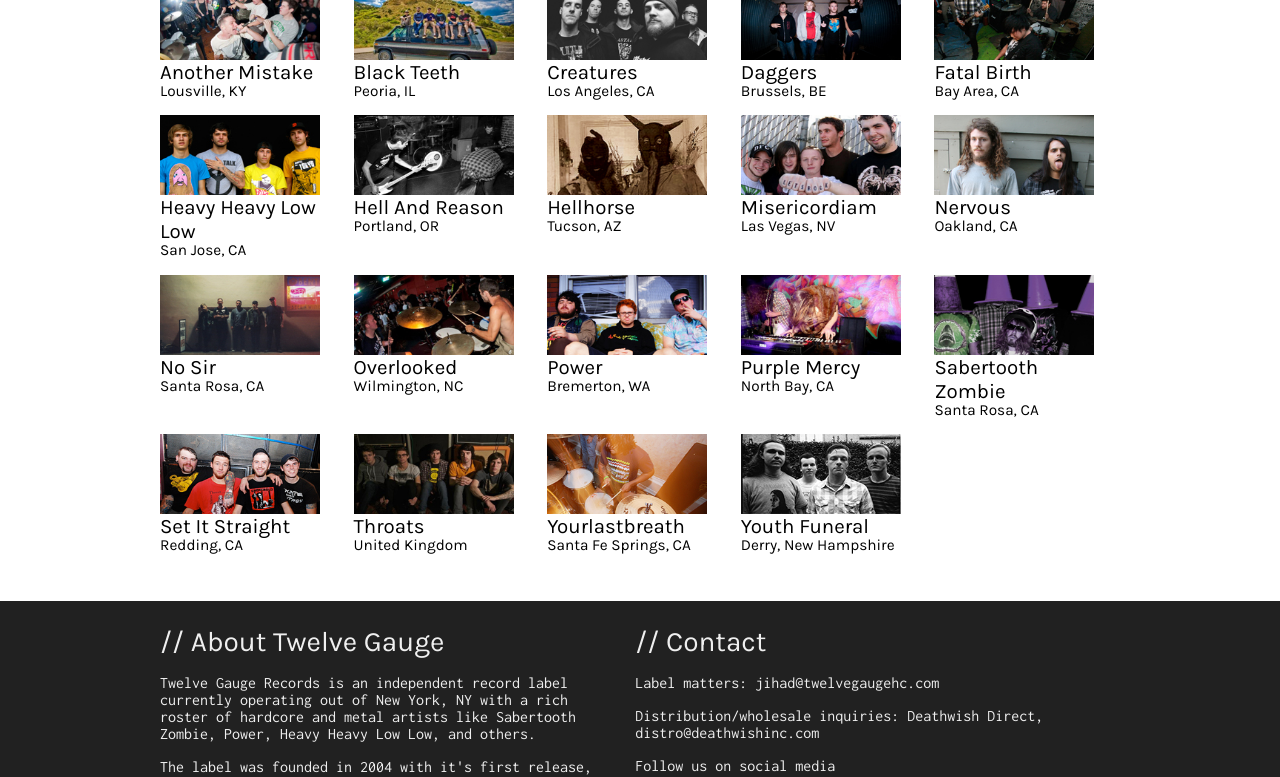
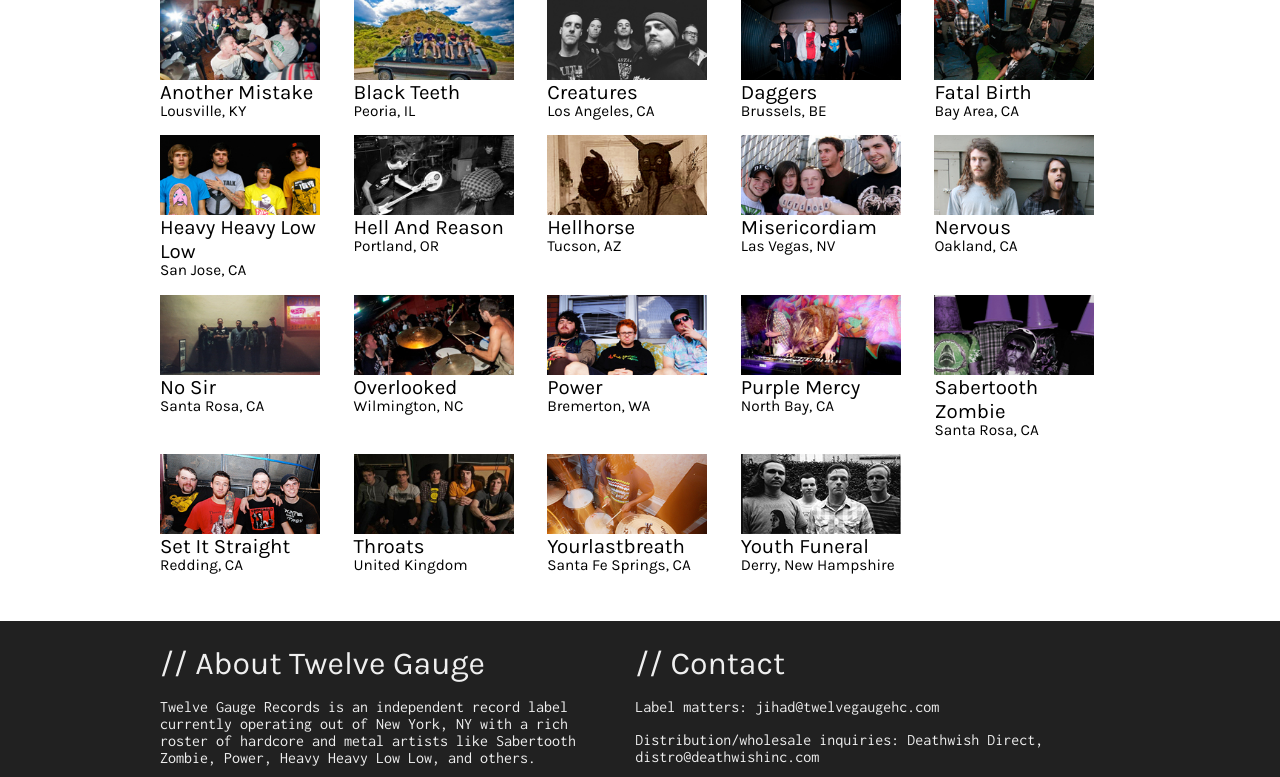
Before and after one commit to etsyketsy/tg-react, a React app: page /artists in a window 1280 px wide. Shown: the part 204-981 px from the top of the page. Built offline with nearby package versions, Linux system fonts and the light colour scheme.

Commit message:
Fixing section header sizing

```diff
--- a/src/containers/Layout/index.css
+++ b/src/containers/Layout/index.css
@@ -42,8 +42,6 @@
   padding-top: 3vh;
   padding-bottom: 1.5vh;
   display: flex;
-  /* flex-direction: column;
-  align-items: center; */
 }
 
 .text {
@@ -93,28 +91,16 @@
 }
 
 .sectionHeader {
-  font-size: 1.75em;
+  font-size: 2em;
   font-family: 'Karla', sans-serif;
 }
 
 #artists .displayGrid {
-  /* display: flex;
-  flex-flow: row wrap; */
   display: grid;
+  margin-top: 2vh;
   gap: 1vh;
   grid-template-columns: repeat(auto-fill, minmax(20vh, auto));
 }
-
-/*.displayGrid {
-  display: flex;
-  flex-flow: row wrap;
-  width: 100%;
-}
-
-.displayGrid::after {
-  content: "";
-  flex: auto;
-} */
 
 #loading {
   margin: 3vh;
```
